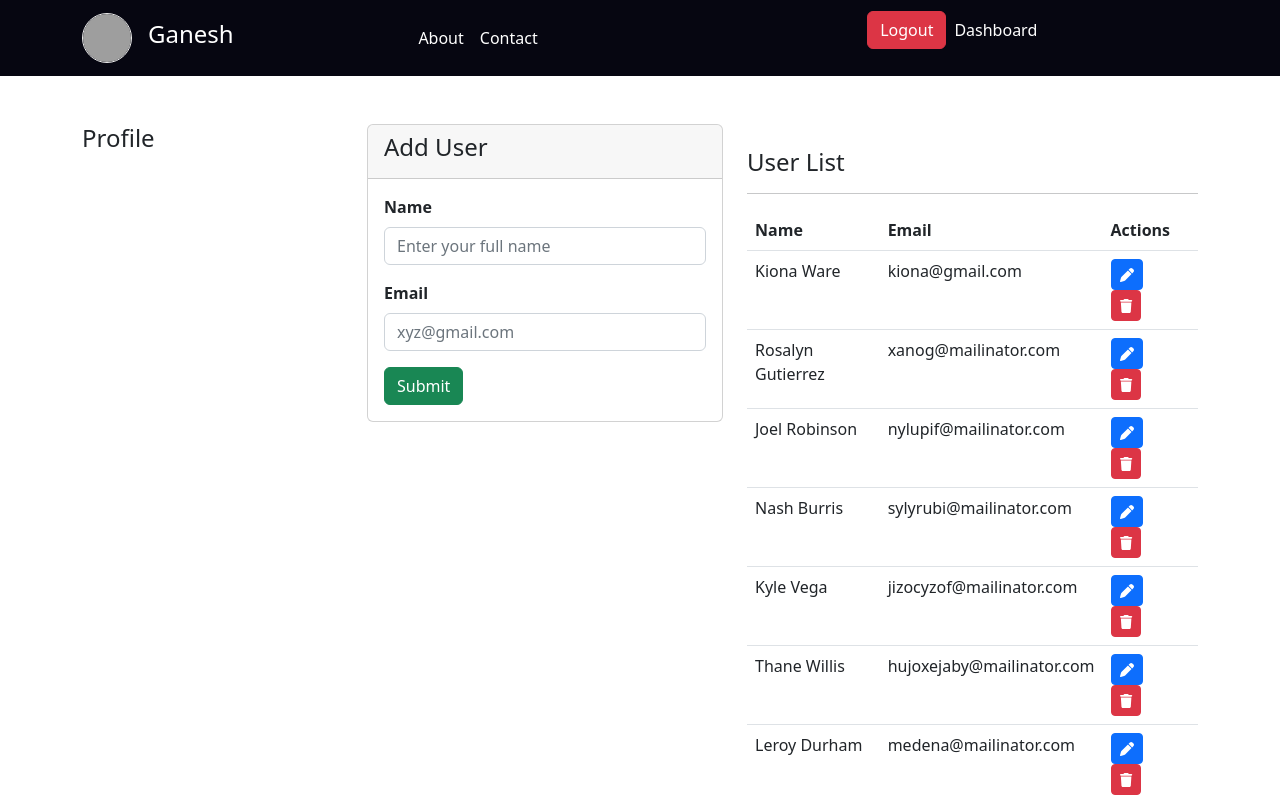
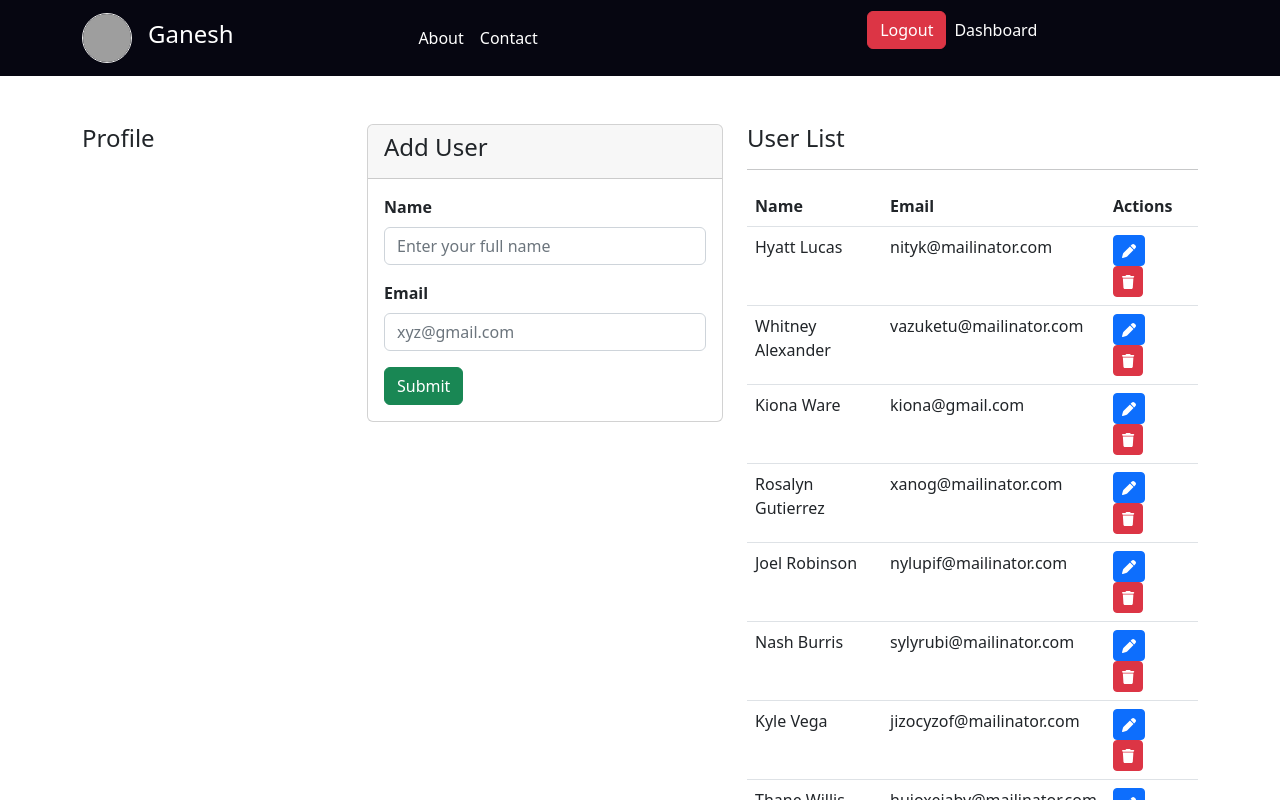
Before and after one commit to ganeshnewpen/mission-react, a React (Create React App) app: page /admin in a window 1280 px wide. Shown: the top 800 px of the page. Built offline with nearby package versions, Linux system fonts and the light colour scheme; data requests are answered from the project's data file; sample sign-in values are in the browser's storage; grey boxes are pictures that could not be loaded.

Commit message:
adding suspense fallback for admin routes

```diff
--- a/json-server/db.json
+++ b/json-server/db.json
@@ -49,6 +49,16 @@
       "id": 10,
       "name": "Kiona Ware",
       "email": "kiona@gmail.com"
+    },
+    {
+      "name": "Whitney Alexander",
+      "email": "vazuketu@mailinator.com",
+      "id": 11
+    },
+    {
+      "name": "Hyatt Lucas",
+      "email": "nityk@mailinator.com",
+      "id": 12
     }
   ],
   "auth": {
--- a/src/App.js
+++ b/src/App.js
@@ -1,14 +1,13 @@
-import React, { useState, lazy, Suspense } from "react";
-import { BrowserRouter as Router, Routes, Route } from "react-router-dom";
-import Navbar from "./components/navbar";
-import Footer from "./components/footer";
-import NotFound from "./pages/404.jsx";
+import React, { useState, lazy, Suspense } from 'react';
+import { BrowserRouter as Router, Routes, Route } from 'react-router-dom';
+import Navbar from './components/navbar';
+import Footer from './components/footer';
+import NotFound from './pages/404.jsx';
 
-const Home = lazy(() => import("./pages/home"));
-const AboutPage = lazy(() => import("./pages/about.jsx"));
-const Login = lazy(() => import("./pages/login.jsx"));
-const AddUser = lazy(() => import("./admin/addUser"));
-const Dashboard = lazy(() => import("./admin/dashboard"));
+const Home = lazy(() => import('./pages/home'));
+const AboutPage = lazy(() => import('./pages/about.jsx'));
+const Login = lazy(() => import('./pages/login.jsx'));
+const Dashboard = lazy(() => import('./admin/dashboard.jsx'));
 
 const App = () => {
   const [isLoggedIn, setLoggedIn] = useState(false);
@@ -19,26 +18,21 @@ const App = () => {
       <Suspense
         fallback={
           <div className="my-5 text-center handle-load">
-            <strong className="text-white"> Loading...</strong>
+            <strong className="text-white">Loading...</strong>
           </div>
         }
       >
         <Routes>
           <Route path="/" element={<Home />} />
           <Route path="/about" element={<AboutPage />} />
-          <Route
-            path="/admin"
-            element={<Dashboard isLoggedIn={isLoggedIn} />}
-          />
-          <Route
-            path="/dashboard"
-            element={<Dashboard isLoggedIn={isLoggedIn} />}
-          />
+          {/* admin routes */}
+          <Route path="/dashboard/*" element={<Dashboard isLoggedIn={isLoggedIn} />} />
+          <Route path="/admin/*" element={<Dashboard isLoggedIn={isLoggedIn} />} />
           <Route path="/login" element={<Login setLoggedIn={setLoggedIn} />} />
           <Route path="*" element={<NotFound />} />
         </Routes>
-        <Footer />
       </Suspense>
+      <Footer />
     </Router>
   );
 };
--- a/src/pages/userlist.jsx
+++ b/src/pages/userlist.jsx
@@ -132,7 +132,7 @@ const UserList = () => {
   });
 
   return (
-    <div className="mt-4 pb-5">
+    <>
       <h4>User List</h4>
       <hr />
 
@@ -229,7 +229,7 @@ const UserList = () => {
         </Modal.Footer>
       </Modal>
 
-    </div>
+    </>
   );
 };
 
```
Also changed, not shown: src/pages/contact.jsx (added).
